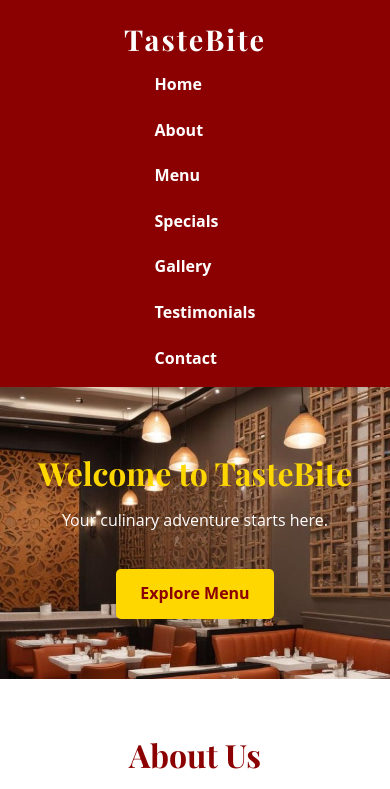
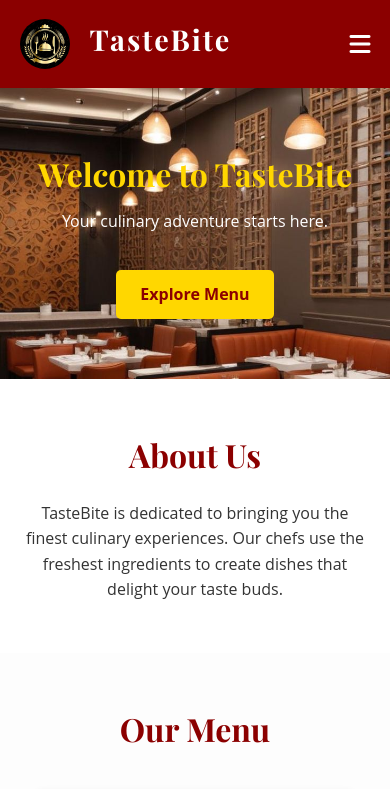
Before and after one commit to Lobun-hub/project1., a plain HTML site: page index.html in a window 390 px wide. Shown: the top 789 px of the page. Drawn offline with nearby package versions, Linux system fonts and the light colour scheme.

Commit message:
added responsiveness

```diff
--- a/index.html
+++ b/index.html
@@ -9,21 +9,29 @@
       rel="stylesheet"
       href="https://cdnjs.cloudflare.com/ajax/libs/font-awesome/6.5.0/css/all.min.css"
     />
+    <script src="https://kit.fontawesome.com/132246d049.js" crossorigin="anonymous"></script>
   </head>
   <body>
     <!-- Navigation -->
     <header>
       <nav>
-        <h1>TasteBite</h1>
-        <ul>
+        <div class="logo">
+          <div class="logo-img">
+        <img src="images/Restaurant logo vintage retro style vector emblem….jpeg" alt="logo" class="logo-img" />
+          </div>
+          <div class="logo-text"><h1>TasteBite</h1></div>
+        </div>
+        <ul id="sidemenu">
           <li><a href="#home">Home</a></li>
           <li><a href="#about">About</a></li>
           <li><a href="#menu">Menu</a></li>
           <li><a href="#special">Specials</a></li>
-          <li><a href="#gallery">Gallery</a></li>
-          <li><a href="#testimonials">Testimonials</a></li>
-          <li><a href="#contact">Contact</a></li>
+          <li><a href="#gallery" class="hide">Gallery</a></li>
+          <li><a href="#testimonials" class="hide">Testimonials</a></li>
+          <li><a href="#contact" class="hide">Contact</a></li>
+          <i class="fa-solid fa-xmark" onclick="closemenu()"></i>
         </ul>
+        <i class="fa-solid fa-bars" onclick="openmenu()"></i>
       </nav>
     </header>
 
@@ -106,8 +114,18 @@
           <textarea placeholder="Your Message" required></textarea>
           <button type="submit" class="btn"><i class="fas fa-paper-plane"></i>Send Message</button>
         </form>
-     </section>
+      </section>
+    <script>
+        var sidemenu = document.getElementById("sidemenu");
 
+        function openmenu() {
+          sidemenu.style.right = "0";
+        }
+
+        function closemenu() {
+          sidemenu.style.right = "-200px";
+        }
+      </script>
 
     <!-- Footer -->
     <footer>
--- a/style.css
+++ b/style.css
@@ -22,7 +22,24 @@ header {
     top: 0;
     z-index: 1000;  /* Ensure header is above other content */
 }
-
+header .logo {
+    display: flex;
+    align-items: center;
+    justify-content: center;
+    gap: 10px;
+}
+.logo-img {
+    width: 50px;
+    height: 50px;
+    border-radius: 50%;
+    margin-right: 10px;
+}
+.logo-text h1 {
+    font-family: Playfair Display, serif;
+    font-size: 1.8rem;
+    letter-spacing: 2px;
+    padding-bottom: 10px;
+}
 header nav {
     width: 90%;
     margin: auto;
@@ -35,6 +52,7 @@ header nav h1 {
     font-family: Playfair Display, serif;
     font-size: 1.8rem;
     letter-spacing: 2px;
+    padding-bottom: 20px;
 }
 
 header nav ul {
@@ -222,9 +240,67 @@ footer {
     padding: 20px 0;
     margin-top: 30px;
 }
-@media (max-width: 768px) {
+
+/* RESPONSIVE DESIGN */
+nav .fa-bars, nav .fa-xmark {
+    display: none;
+    font-size: 24px;
+    color: white;
+    cursor: pointer;
+}
+@media only screen and (max-width: 900px) {
+    #gallery .gallery-grid {
+        grid-template-columns: repeat(3, 1fr);
+    }
+    nav ul li a.hide {
+        display: none;
+        visibility: hidden;
+    }
+    nav ul li a{
+        margin-left: 10px;
+        opacity: 1;
+        pointer-events: auto;
+        align-items: center;
+        justify-content: center;
+        gap: 10px;
+    }
+
+}
+@media only screen and (max-width: 768px){
+    header nav h1 {
+        font-size: 30px;
+        text-align: center;
+        margin: auto;
+    }
+    nav .fa-bars, nav .fa-xmark {
+        display: block;
+        font-size: 24px;
+    }
     header nav ul {
+        position: fixed;
+        top: 0;
+        right: -200px;
+        width: 200px;
+        height: 100vh;
+        padding-top: 20px;
+        display: flex;
         flex-direction: column;
+        align-items: center;
+        justify-content: center;
+        z-index: 2;
+        transition: right 0.5s ease;
+        background: #8B0000;
+    }
+    nav ul li {
+        display: block;
+        margin: 20px 0;
+    }
+    nav ul .fa-xmark, nav ul .fa-bars{
+        position: absolute;
+        top: 25px;
+        left: 25px;
+        cursor: pointer;
+        display: block;
     }
     .hero-content h2 {
         font-size: 2rem;
@@ -239,11 +315,7 @@ footer {
         grid-template-columns: repeat(2, 1fr);
     }
 }
-@media (max-width:480px) {
-    header nav {
-        flex-direction: column;
-        gap: 10px;
-    }
+ @media only screen and (max-width:480px) {
     .hero {
         height: auto;
         padding: 60px 20px;
@@ -251,4 +323,8 @@ footer {
     #gallery .gallery-grid {
         grid-template-columns: 1fr;
     }
+    header nav ul {
+        width: 150px;
+        right: -150px;
+    }
 }
```
Also changed, not shown: script.js (deleted, +0 -7 lines), images/Restaurant logo vintage retro style vector emblem….jpeg (added).
